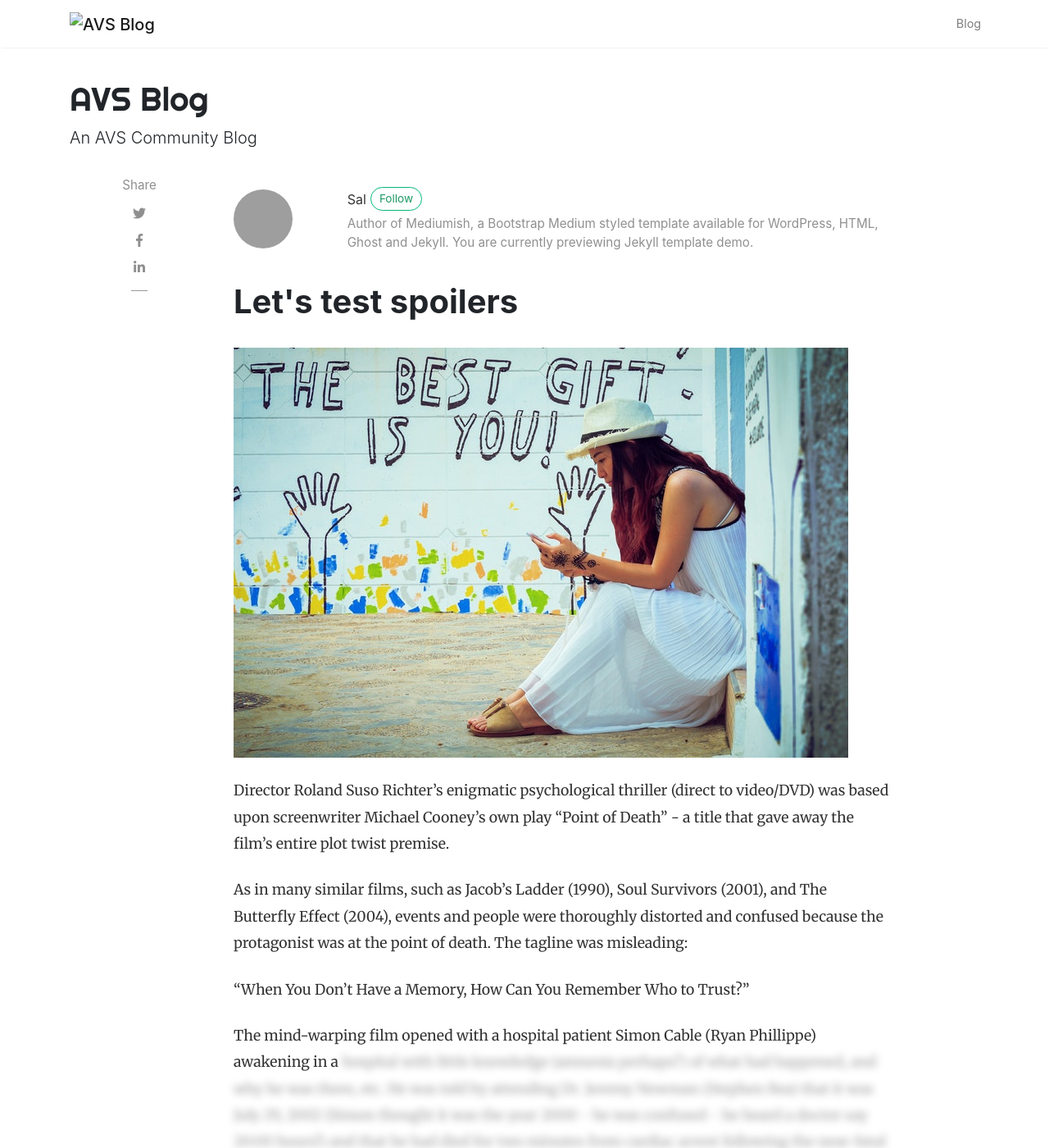
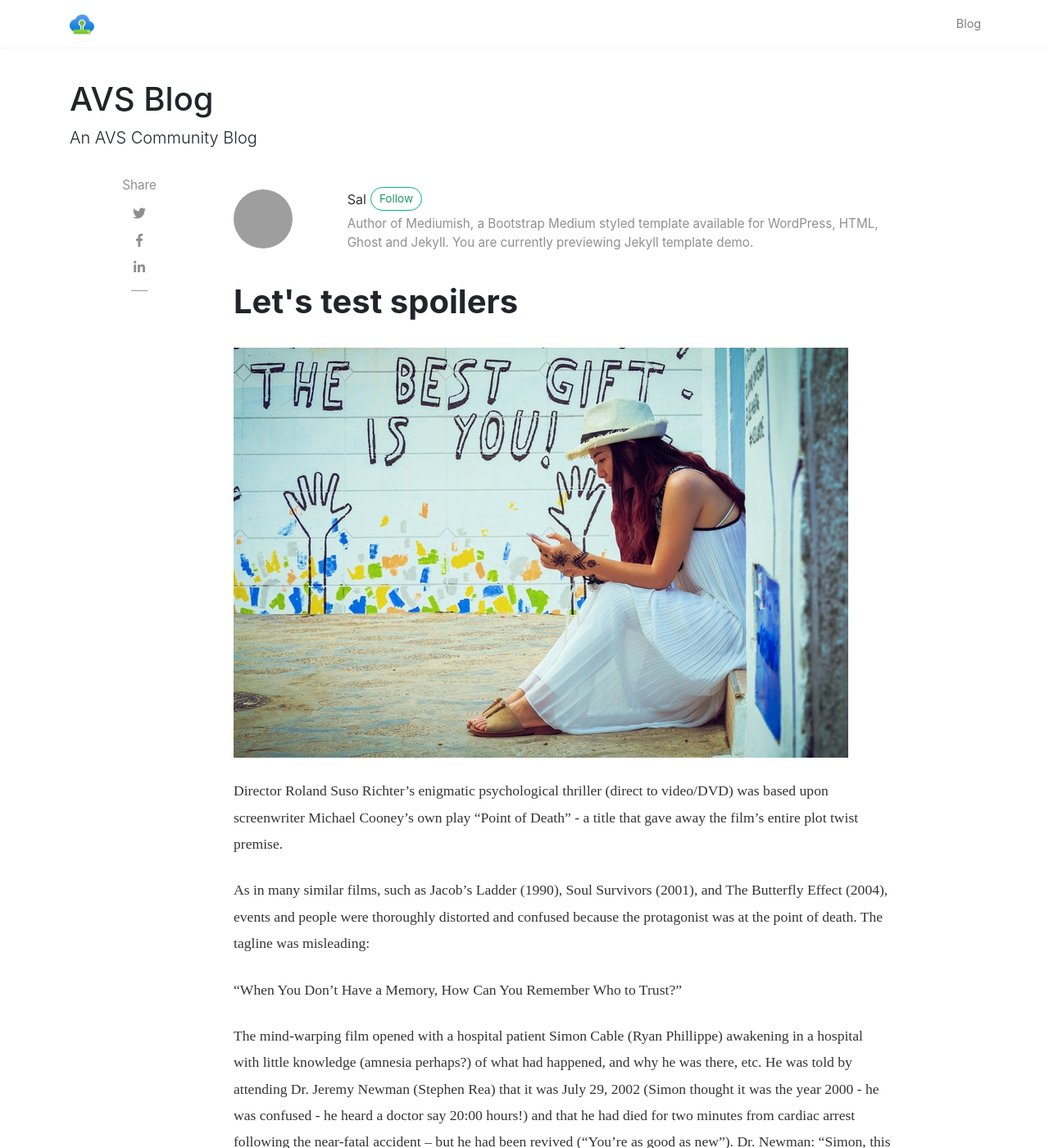
Before and after one commit to AVSBlog/avsblog.github.io, a Jekyll site: the page built from _posts/2018-01-11-quick-start-guide.md, in a window 1280 px wide and 1400 px high. Shown: the whole window at 82% size. Built offline with Jekyll 4.4.1, drawn with Linux system fonts in a browser that asks for light colours; nearby versions of some CDN libraries; some of the changed text lies outside the part shown; grey boxes are pictures that could not be loaded.

Commit message:
Updated styling

```diff
--- a/_config.yml
+++ b/_config.yml
@@ -2,8 +2,6 @@
 name: "AVS Blog"
 title: "AVS Blog"
 description: "An AVS Community Blog"
-logo: 'assets/images/logo.png'
-favicon: 'assets/images/logo.png'
 baseurl: /
 include: ["_pages"]
 permalink: /:title/
--- a/_layouts/default.html
+++ b/_layouts/default.html
@@ -18,10 +18,8 @@
 <body class="{{layout}}">
 	<!-- defer loading of font and font awesome -->
 	<noscript id="deferred-styles">
-		<link href="https://fonts.googleapis.com/css?family=Righteous%7CMerriweather:300,300i,400,400i,700,700i" rel="stylesheet">
 		<link rel="stylesheet" href="https://use.fontawesome.com/releases/v5.0.13/css/all.css" integrity="sha384-DNOHZ68U8hZfKXOrtjWvjxusGo9WQnrNx2sqG0tfsghAvtVlRW3tvkXWZh58N9jp" crossorigin="anonymous">
 	</noscript>
-
 
 <!-- Begin Menu Navigation
 ================================================== -->
@@ -31,7 +29,7 @@
 
     <!-- Begin Logo -->
     <a class="navbar-brand" href="{{ site.baseurl }}/">
-    <img src="{{ site.baseurl }}/{{ site.logo }}" alt="{{ site.name }}">
+    <img src="{{ site.baseurl }}/assets/images/logo.png" alt="{{ site.name }}">
     </a>
     <!-- End Logo -->
 
@@ -42,7 +40,6 @@
     <div class="collapse navbar-collapse" id="navbarMediumish">
 
         <!-- Begin Menu -->
-
             <ul class="navbar-nav ml-auto">
 
                 {% if page.url == "/" %}
@@ -53,7 +50,6 @@
                 <a class="nav-link" href="{{ site.baseurl }}/index.html">Blog</a>
                 </li>
             </ul>
-
         <!-- End Menu -->
 
     </div>
@@ -64,7 +60,6 @@
 ================================================== -->
 
 <div class="site-content">
-
 <div class="container">
 
 <!-- Site Title
@@ -85,7 +80,7 @@
 </div>
 
 <!-- Categories Jumbotron
-================================================== -->
+==================================================
 <div class="jumbotron fortags">
 	<div class="d-md-flex h-100">
 		<div class="col-md-4 transpdark align-self-center text-center h-100">
@@ -108,6 +103,7 @@
 		</div>
 	</div>
 </div>
+-->
 
 <!-- Begin Footer
 ================================================== -->
@@ -116,9 +112,6 @@
         <div class="row">
             <div class="col-md-6 col-sm-6 text-center text-lg-left">
                 Copyright © {{ site.time | date: "%Y" }} {{ site.name }}
-            </div>
-            <div class="col-md-6 col-sm-6 text-center text-lg-right">
-                <a target="_blank" href="https://www.wowthemes.net/mediumish-free-jekyll-template/">Mediumish Jekyll Theme</a> by WowThemes.net
             </div>
         </div>
     </div>
--- a/assets/css/screen.css
+++ b/assets/css/screen.css
@@ -1,8 +1,3 @@
-/*
-Template Name: Mediumish
-Copyright: Sal, WowThemes.net, https://www.wowthemes.net
-License: https://www.wowthemes.net/freebies-license/
-*/
 @media screen and (min-width:1500px) {
     html { font-size:18px; } /* Increase the font size on higher resolutions */
     .container {max-width:80%;}
@@ -302,10 +297,6 @@
 .mediumnavigation .navbar-brand img {
     max-height: 30px;
     margin-right: 5px;
-}
-
-.mainheading h1.sitetitle {
-    font-family: Righteous;
 }
 
 .mainheading h1.posttitle {
@@ -852,37 +843,7 @@
     top: 80px;
 }
 
-.spoiler {
-    color: transparent;
-    text-shadow: 0 0 10px rgba(0, 0, 0, 0.4);
-    transition: all .4s;
-    cursor: pointer;
-    position: relative;
-}
 
-.spoiler:after {
-    position: absolute;
-    opacity: 0;
-    content: 'Click to reveal spoiler';
-    top: 45%;
-    left: calc(50% - 100px);
-    text-shadow: none;
-    background: #222;
-    color: #fff;
-    display: inline-block;
-    font-size: 13px;
-    line-height: 1;
-    padding: 2px 3px;
-    width: 150px;
-    font-family: Arial;
-    text-align: center;
-    border-radius: 3px;
-    transition: all .4s;
-}
-
-.spoiler:hover:after {
-    opacity: 1;
-}
 
 /** Lazy img **/
 .lazyimg {
```
Also changed, not shown: _includes/disqus.html (deleted, +0 -14 lines), assets/fonts/casper-icons.ttf (deleted), assets/fonts/casper-icons.woff (deleted), assets/images/logo.png (renamed from assets/images/avs-logo.png), assets/images/mediumish-jekyll-template.png (deleted), 2 other files.
